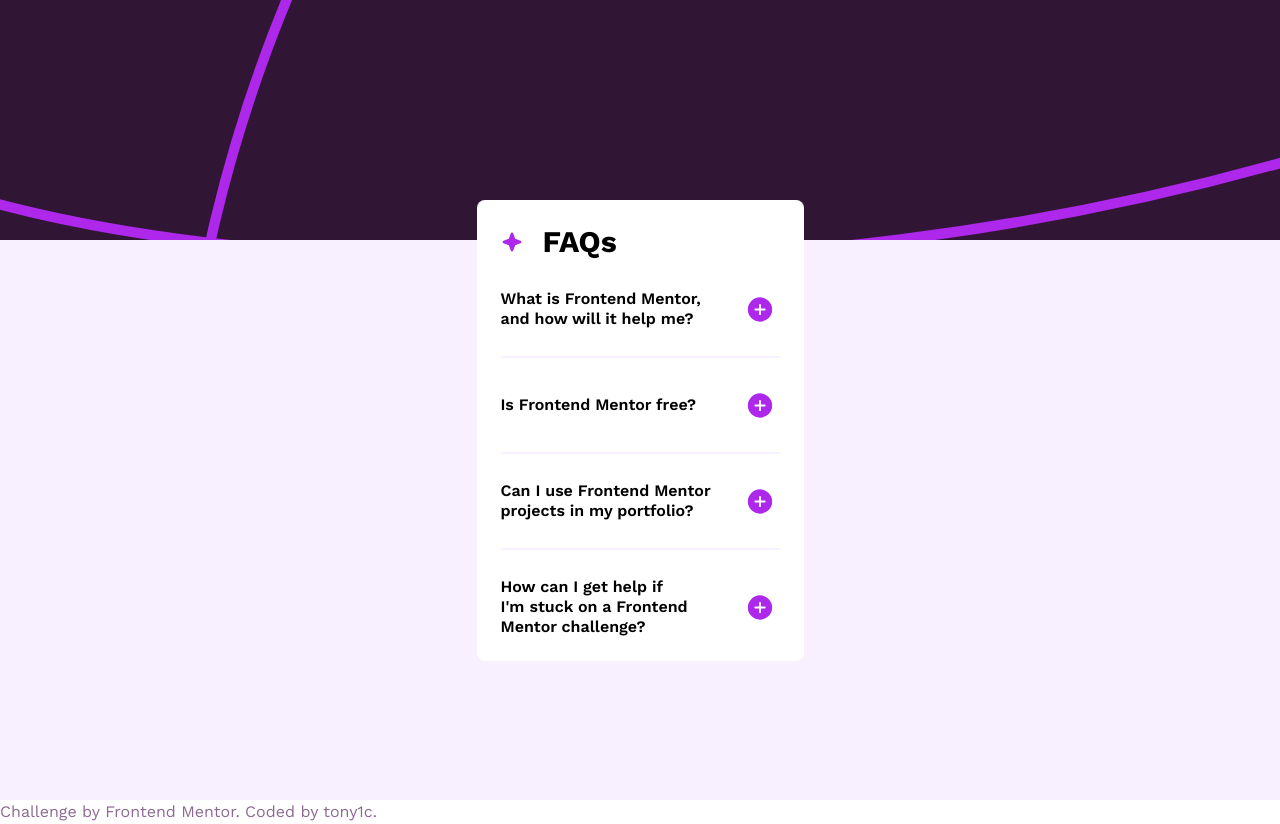
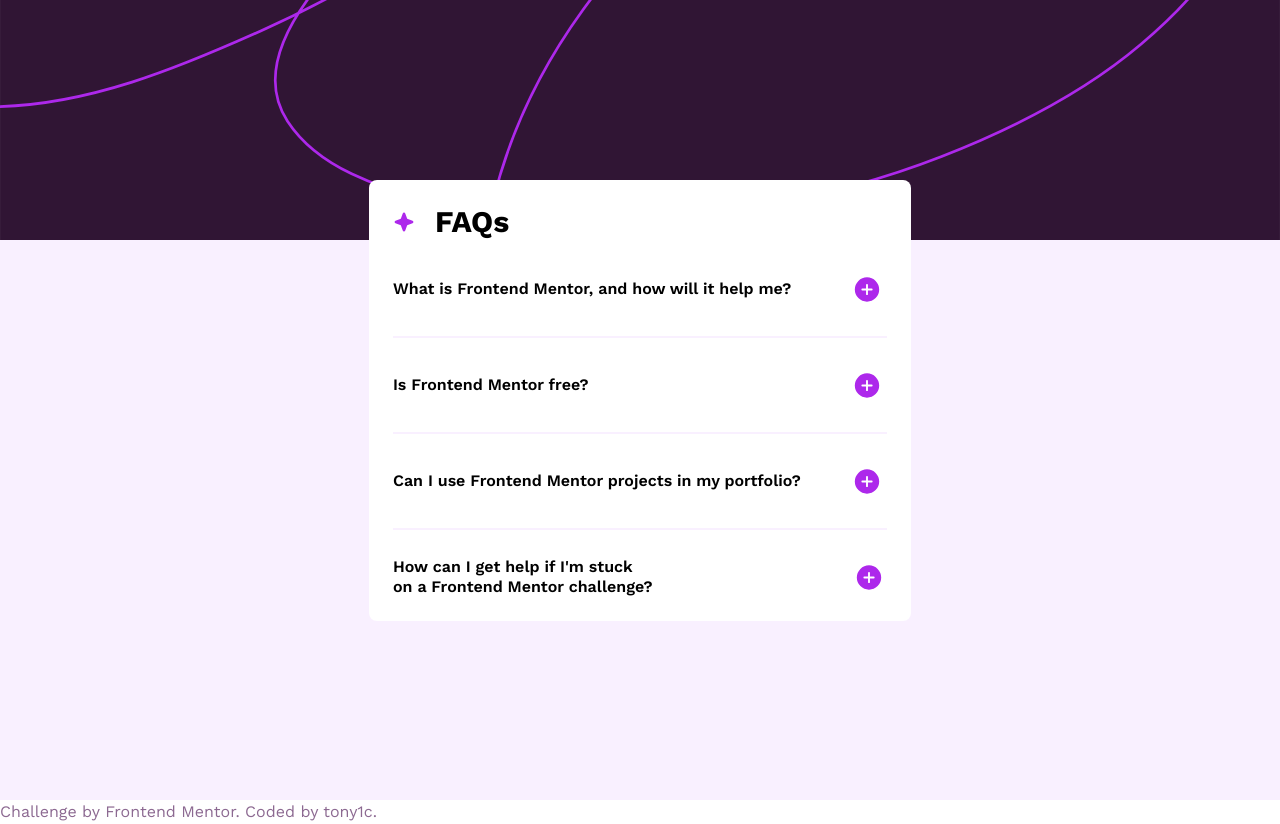
Before and after one commit to tony1c/frontend-mentor-challenges, an Angular app in the folder faq-accordion-angular/: page / in a window 1280 px wide. Built offline with nearby package versions, Linux system fonts and the light colour scheme.

Commit message:
added desktop version

```diff
--- a/faq-accordion-angular/src/app/app.component.html
+++ b/faq-accordion-angular/src/app/app.component.html
@@ -1,6 +1,6 @@
 <div class="bg-light-pink h-full">
   <div
-    class="bg-[url('/background-pattern-mobile.svg')] bg-cover bg-bottom bg-no-repeat h-[30%]"
+    class="bg-[url('/background-pattern-mobile.svg')] md:bg-[url('/background-pattern-desktop.svg')] bg-cover bg-bottom bg-no-repeat h-[30%]"
   >
     <!-- wrapper -->
     <div
@@ -8,7 +8,7 @@
     >
       <!-- accordion component -->
       <div
-        class="w-[327px] bg-white mt-[200px] rounded-lg p-6 flex flex-col gap-[29px]"
+        class="w-[327px] md:w-[542px] bg-white mt-[200px] md:mt-[180px] rounded-lg p-6 flex flex-col gap-[29px]"
       >
         <div class="flex items-center gap-5">
           <img class="size-[22px]" src="./icon-star.svg" alt="Star icon" />
--- a/faq-accordion-angular/src/app/components/accordion/accordion.component.html
+++ b/faq-accordion-angular/src/app/components/accordion/accordion.component.html
@@ -1,7 +1,7 @@
 <div class="flex flex-col gap-[27px]">
   @for (accordion of accordions; track accordion.id) {
   <div class="flex justify-between items-center">
-    <h2 class="font-600 max-w-[212px]">
+    <h2 class="font-600 max-w-[212px] md:max-w-full">
       {{ accordion.question }}
     </h2>
     <button
@@ -22,7 +22,7 @@
   </div>
 
   @if ((expandedIdx$ | async) === accordion.id) {
-  <p class="text-pretty text-sm text-grayish-purple">
+  <p class="text-pretty text-sm md:tracking-wide text-grayish-purple">
     {{ accordion.response }}
   </p>
   } @if (accordion.id <= 2) {
```
